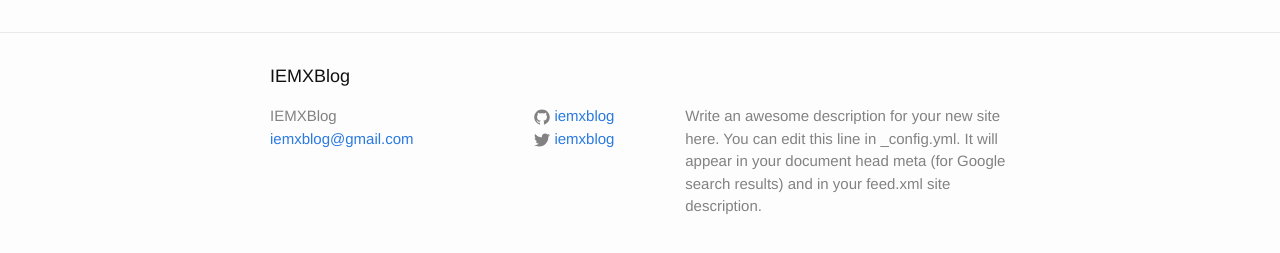
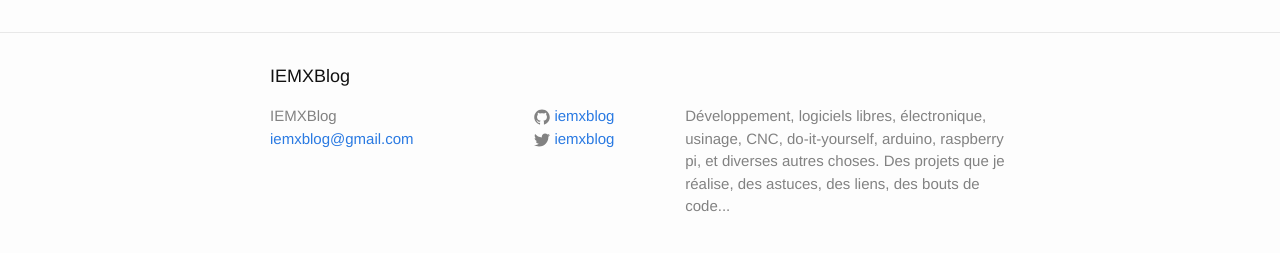
Before and after one commit to iemxblog/iemxblog.github.io, a Jekyll site: the page built from index.html, in a window 1280 px wide. Shown: the part 390-643 px from the top of the page. Built offline with Jekyll 4.4.1, drawn with Linux system fonts in a browser that asks for light colours.

Commit message:
Description du blog

```diff
--- a/_config.yml
+++ b/_config.yml
@@ -2,9 +2,8 @@
 title: IEMXBlog
 email: iemxblog@gmail.com
 description: > # this means to ignore newlines until "baseurl:"
-  Write an awesome description for your new site here. You can edit this
-  line in _config.yml. It will appear in your document head meta (for
-  Google search results) and in your feed.xml site description.
+  Développement, logiciels libres, électronique, usinage, CNC, do-it-yourself, arduino, raspberry pi, et diverses autres choses.
+  Des projets que je réalise, des astuces, des liens, des bouts de code...
 baseurl: "" # the subpath of your site, e.g. /blog/
 url: "http://iemxblog.github.io" # the base hostname & protocol for your site
 twitter_username: iemxblog
```
